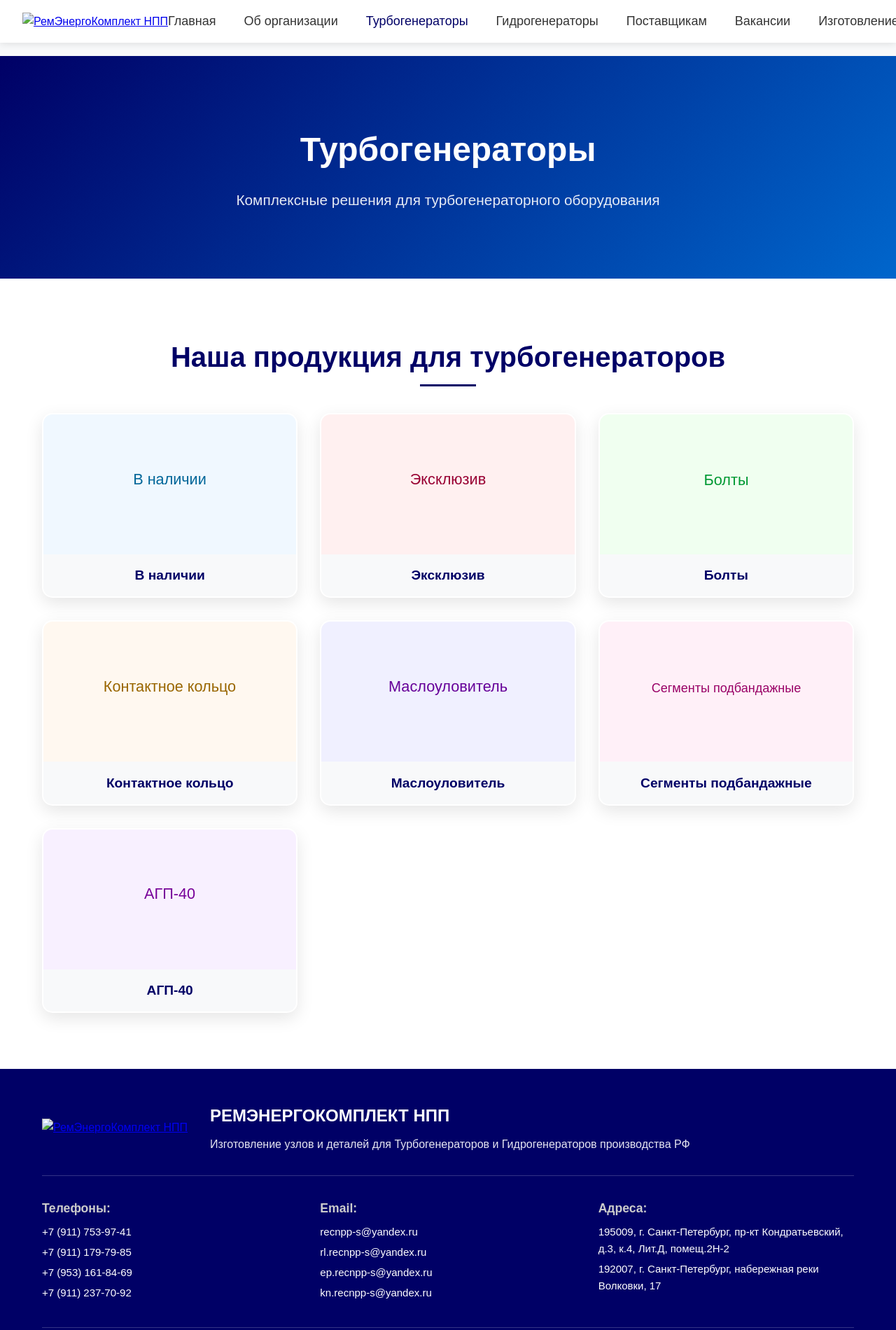
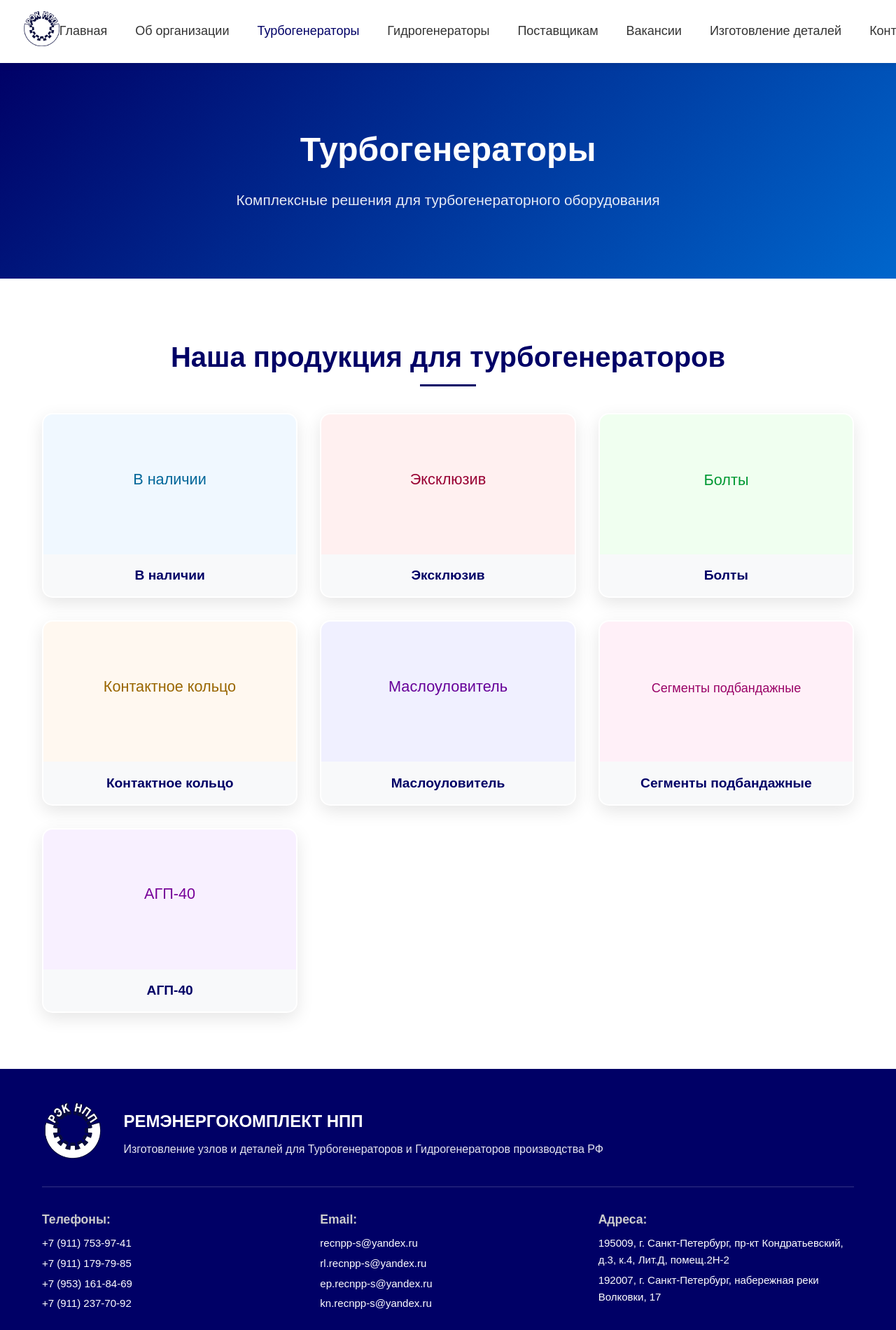
Before and after one commit to MargaritaLee/recnpp_2, a plain HTML site: page turbogenerators.html in a window 1280 px wide. Shown: the top 1900 px of the page at 70% size. Drawn offline with Linux system fonts and the light colour scheme.

Commit message:
Update turbogenerators.html

```diff
--- a/turbogenerators.html
+++ b/turbogenerators.html
@@ -12,7 +12,7 @@
         <nav class="nav">
             <div class="logo">
                 <a href="index.html">
-                    <img src="./logo/logo_new.png" alt="РемЭнергоКомплект НПП" class="logo-img">
+                    <img src="logo_new.png" alt="РемЭнергоКомплект НПП" class="logo-img">
                 </a>
             </div>
             <ul class="nav-menu">
@@ -124,7 +124,7 @@
         <div class="container">
             <div class="footer-logo-section">
                 <a href="index.html">
-                    <img src="./logo/logo_new.png" alt="РемЭнергоКомплект НПП" class="footer-logo">
+                    <img src="logo_new.png" alt="РемЭнергоКомплект НПП" class="footer-logo">
                 </a>
                 <div class="footer-logo-text">
                     <div class="logo-text-large">РЕМЭНЕРГОКОМПЛЕКТ НПП</div>
@@ -162,4 +162,5 @@
 
     <script src="script-turbogenerators.js"></script>
 </body>
+
 </html>
```
